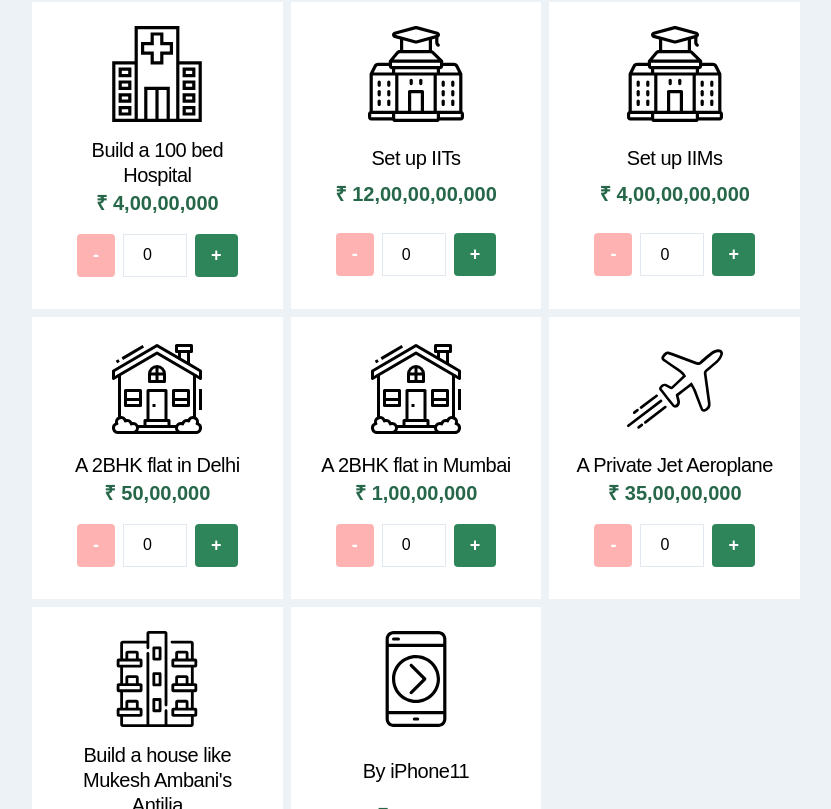
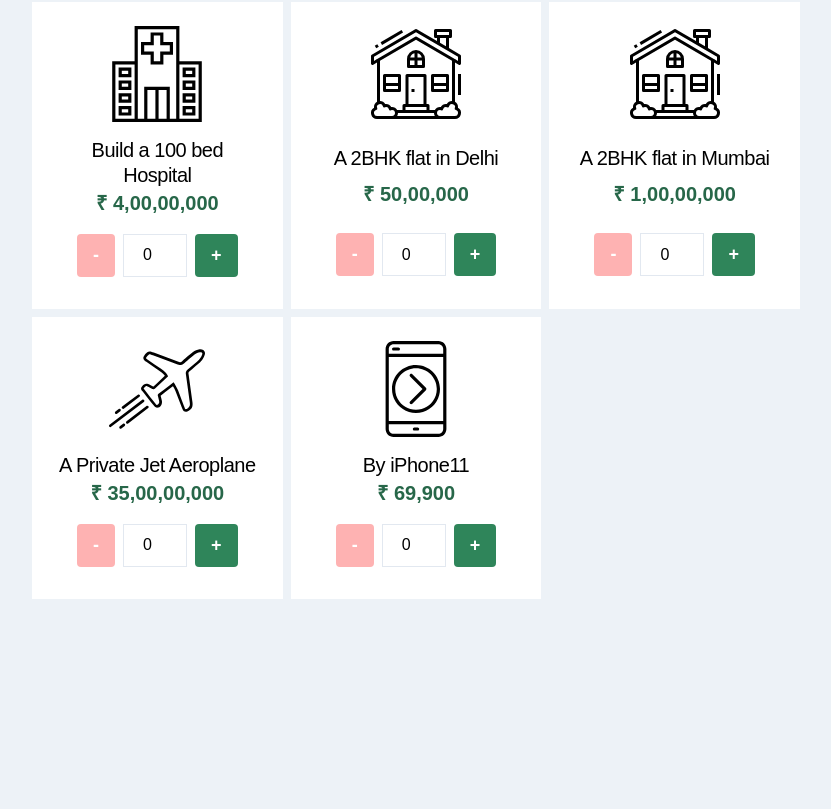
Before and after one commit to faisalshaikh8433/BudgetVisualizer, a Next.js app: page / in a window 1280 px wide. Shown: the part 871-1680 px from the top of the page, without its empty margins (224-1055 px from the left). After the commit the page ends 1510 px from the top, so only its background shows below. Built offline with nearby package versions, Linux system fonts and the light colour scheme; a web font is replaced by a local one.

Commit message:
updates total budget

```diff
--- a/pages/index.js
+++ b/pages/index.js
@@ -1,7 +1,7 @@
 import React, { Component } from "react";
 import Item from "../components/Item";
 
-const TOTAL_BUDGET = 75900000000000;
+const TOTAL_BUDGET = 3770318500000;
 
 class HomePage extends Component {
   state = {
@@ -94,22 +94,6 @@ class HomePage extends Component {
               imgSrc="/health.svg"
             />
             <Item
-              name="Set up IITs"
-              cost={12000000000}
-              onBuild={this.handleBuild}
-              onUndo={this.handleUndo}
-              currentBudget={this.state.budget}
-              imgSrc="/university.svg"
-            />
-            <Item
-              name="Set up IIMs"
-              cost={4000000000}
-              onBuild={this.handleBuild}
-              onUndo={this.handleUndo}
-              currentBudget={this.state.budget}
-              imgSrc="/university.svg"
-            />
-            <Item
               name="A 2BHK flat in Delhi"
               cost={5000000}
               onBuild={this.handleBuild}
@@ -134,14 +118,6 @@ class HomePage extends Component {
               imgSrc="/plane.svg"
             />
             <Item
-              name="Build a house like Mukesh Ambani's Antilia"
-              cost={140000000000}
-              onBuild={this.handleBuild}
-              onUndo={this.handleUndo}
-              currentBudget={this.state.budget}
-              imgSrc="/flat.svg"
-            />
-            <Item
               name="By iPhone11"
               cost={69900}
               onBuild={this.handleBuild}
```
